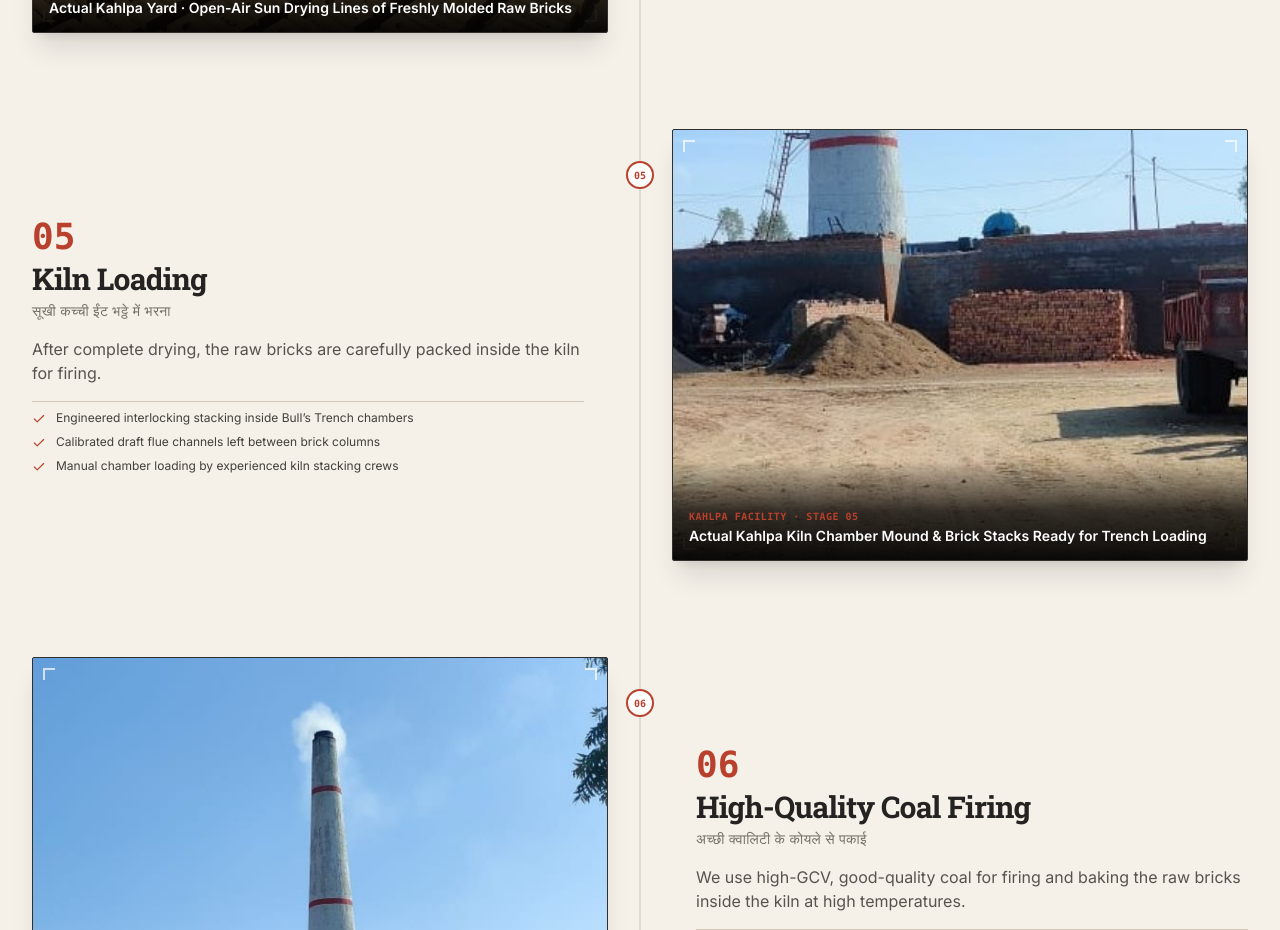
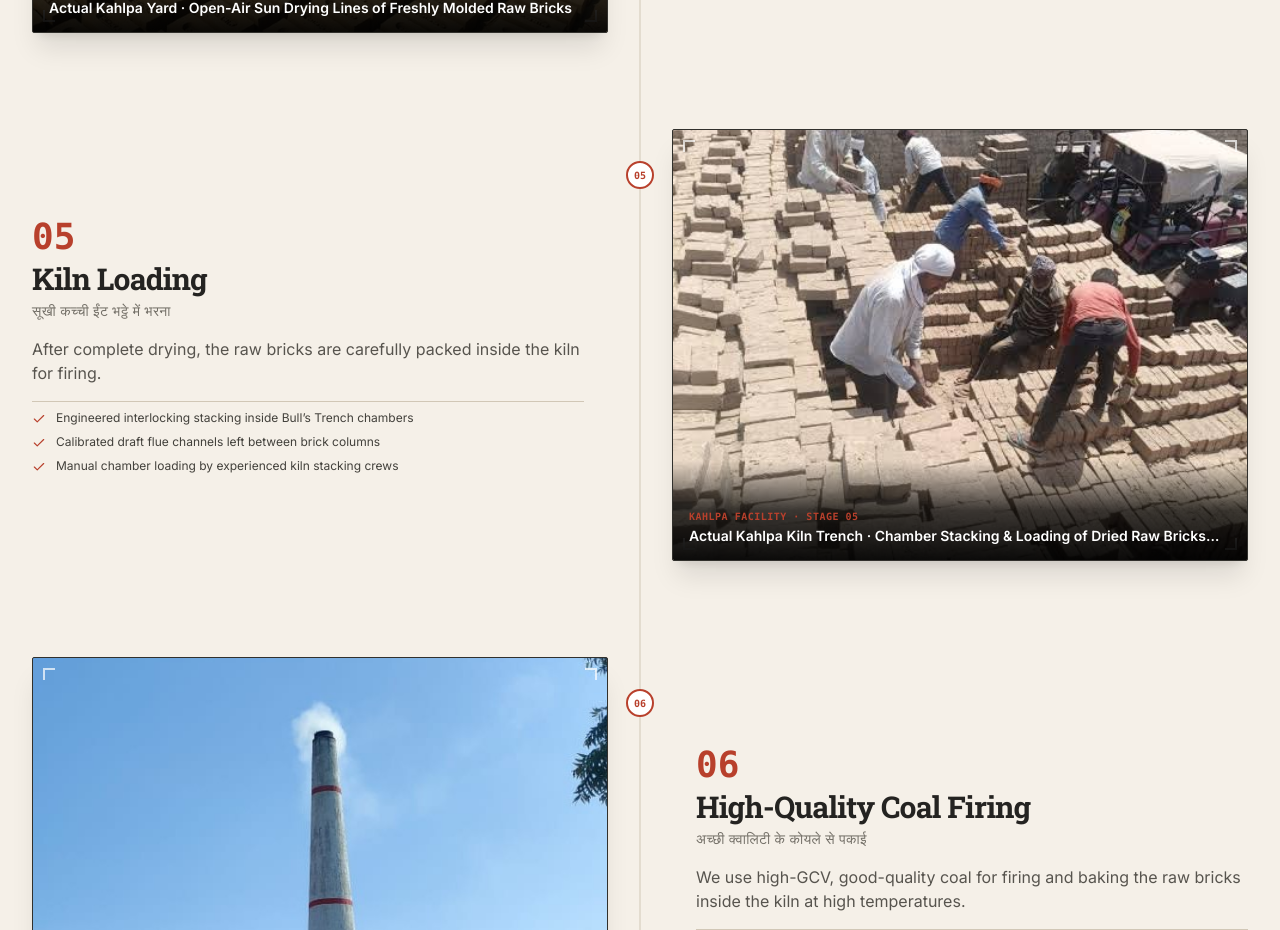
Before and after one commit to parshantsharma2003/hanuman-bhatta-frontend, a Next.js app: page / in a window 1280 px wide. Shown: the part 3460-4390 px from the top of the page. Built offline with nearby package versions, Linux system fonts and the light colour scheme; no server answers.

Commit message:
feat(process): add real kiln trench brick loading and stacking photo to Step 05

```diff
--- a/components/OurProcess.tsx
+++ b/components/OurProcess.tsx
@@ -105,9 +105,9 @@ const STAGES: ManufacturingStage[] = [
       'Manual chamber loading by experienced kiln stacking crews',
     ],
     visualType: 'photo',
-    imageSrc: '/images/process-kiln.jpg',
-    imageAlt: 'Bull’s trench kiln chamber mound and brick loading area at Hanuman Bhatta Company, Kahlpa',
-    photoCaption: 'Actual Kahlpa Kiln Chamber Mound & Brick Stacks Ready for Trench Loading',
+    imageSrc: '/images/process-loading.jpg',
+    imageAlt: 'Experienced kiln stacking crew packing and loading raw dried bricks into the Bull’s trench chamber at Hanuman Bhatta Company, Kahlpa',
+    photoCaption: 'Actual Kahlpa Kiln Trench · Chamber Stacking & Loading of Dried Raw Bricks (कच्ची ईंट भराई)',
   },
   {
     number: '06',
```
Also changed, not shown: public/images/process-loading.jpg (added).
